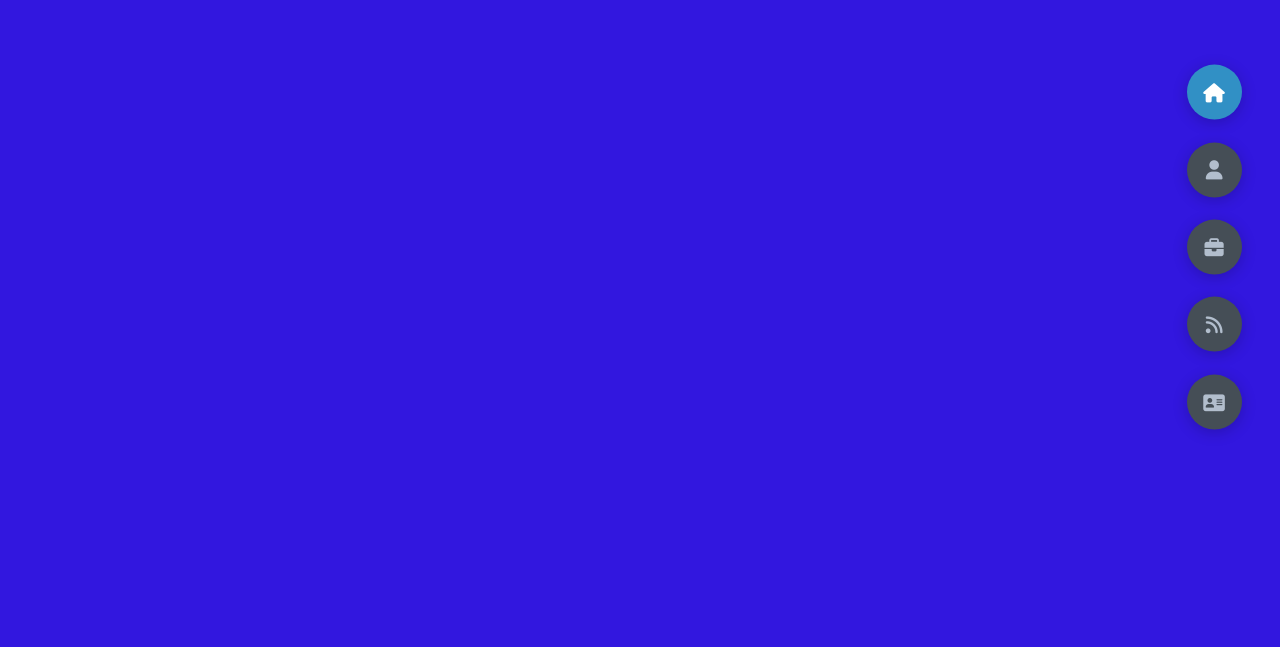
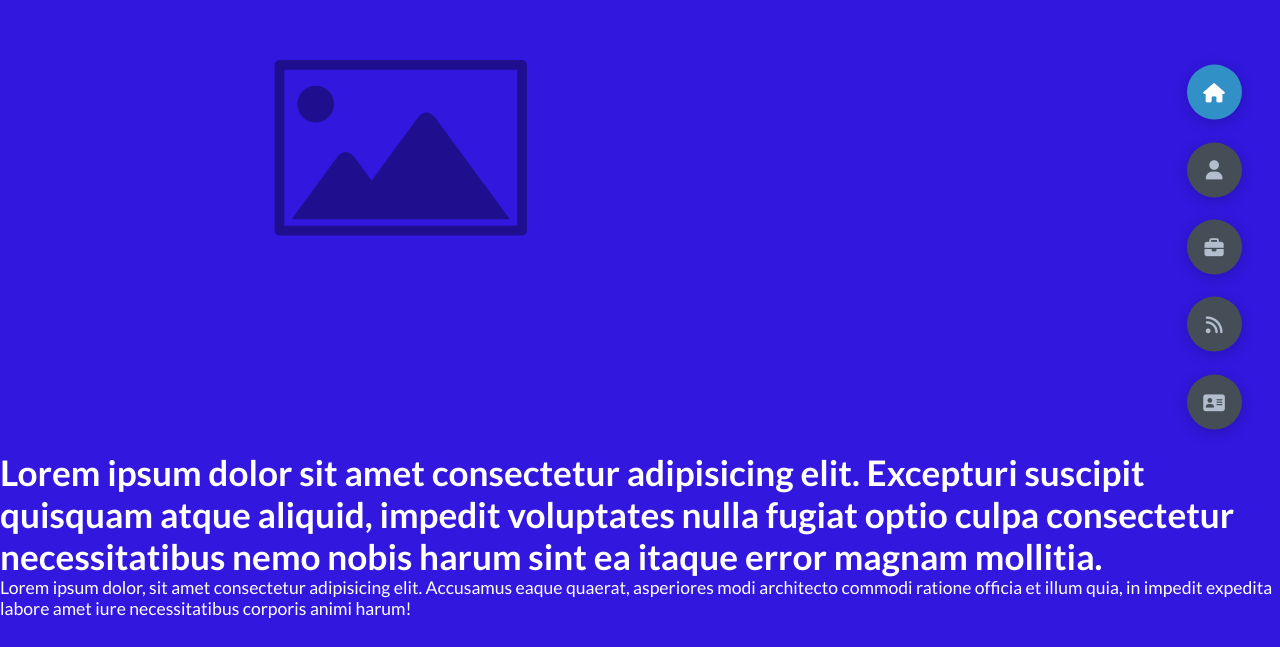
Before and after one commit to cikennedy/chris, a plain HTML site: page index.html in a window 1280 px wide. Shown: the part 153-800 px from the top of the page. Drawn offline with Linux system fonts and the light colour scheme.

Commit message:
added placeholder hero image, lorem h1 and p text

```diff
--- a/index.html
+++ b/index.html
@@ -13,6 +13,22 @@
 </head>
 <body class="main-content">
     <header class="section sec1 header active" id="home">
+        <div class="header-content">
+            <div class="left-header">
+                <div class="h-shape"></div>
+                <div class="image">
+                    <img src="img/hero.png" alt="">
+                </div>
+            </div>
+            <div class="right-header">
+                <h1 class="name">
+                    Lorem ipsum dolor sit amet consectetur adipisicing elit. Excepturi suscipit quisquam atque aliquid, impedit voluptates nulla fugiat optio culpa consectetur necessitatibus nemo nobis harum sint ea itaque error magnam mollitia.
+                </h1>
+                <p>
+                    Lorem ipsum dolor, sit amet consectetur adipisicing elit. Accusamus eaque quaerat, asperiores modi architecto commodi ratione officia et illum quia, in impedit expedita labore amet iure necessitatibus corporis animi harum!
+                </p>
+            </div>
+        </div>
     </header>
     <main>
         <section class="section sec2 about" id="about"></section>
```
Also changed, not shown: img/hero.png (added).
